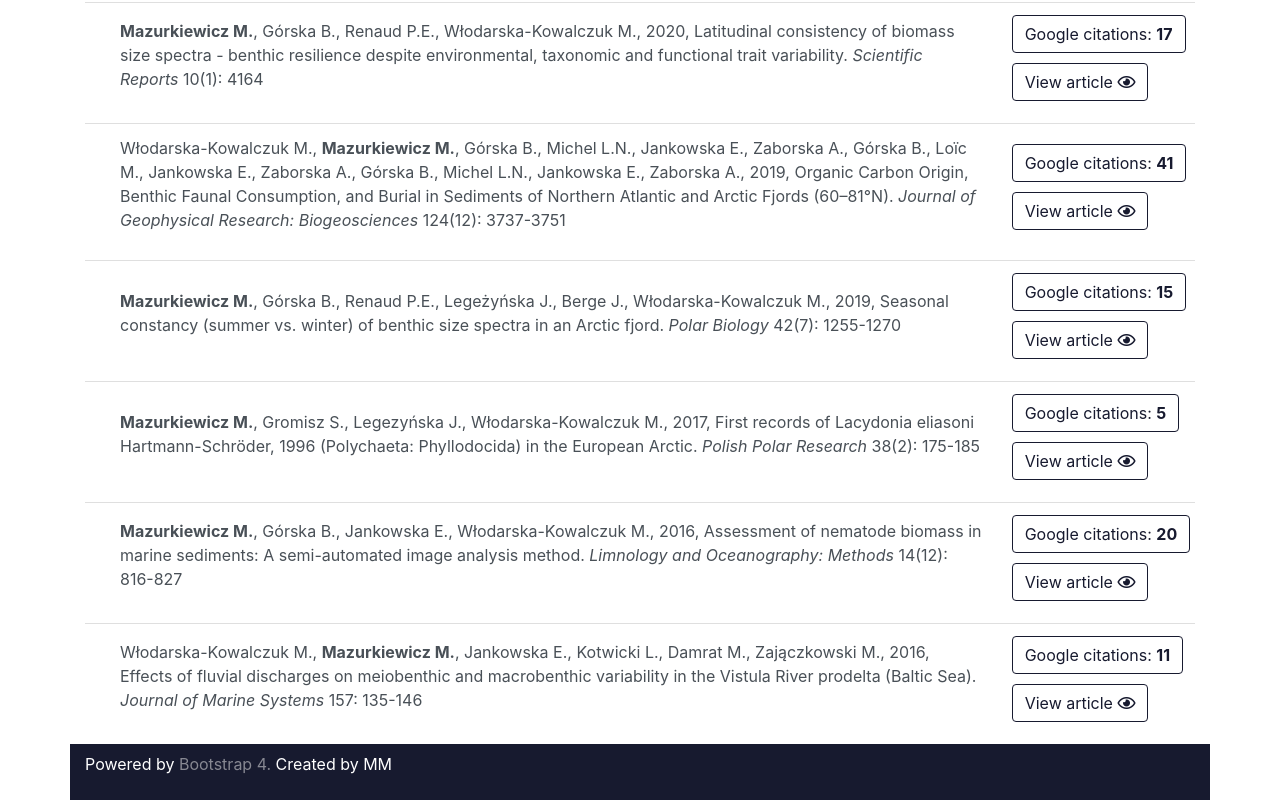
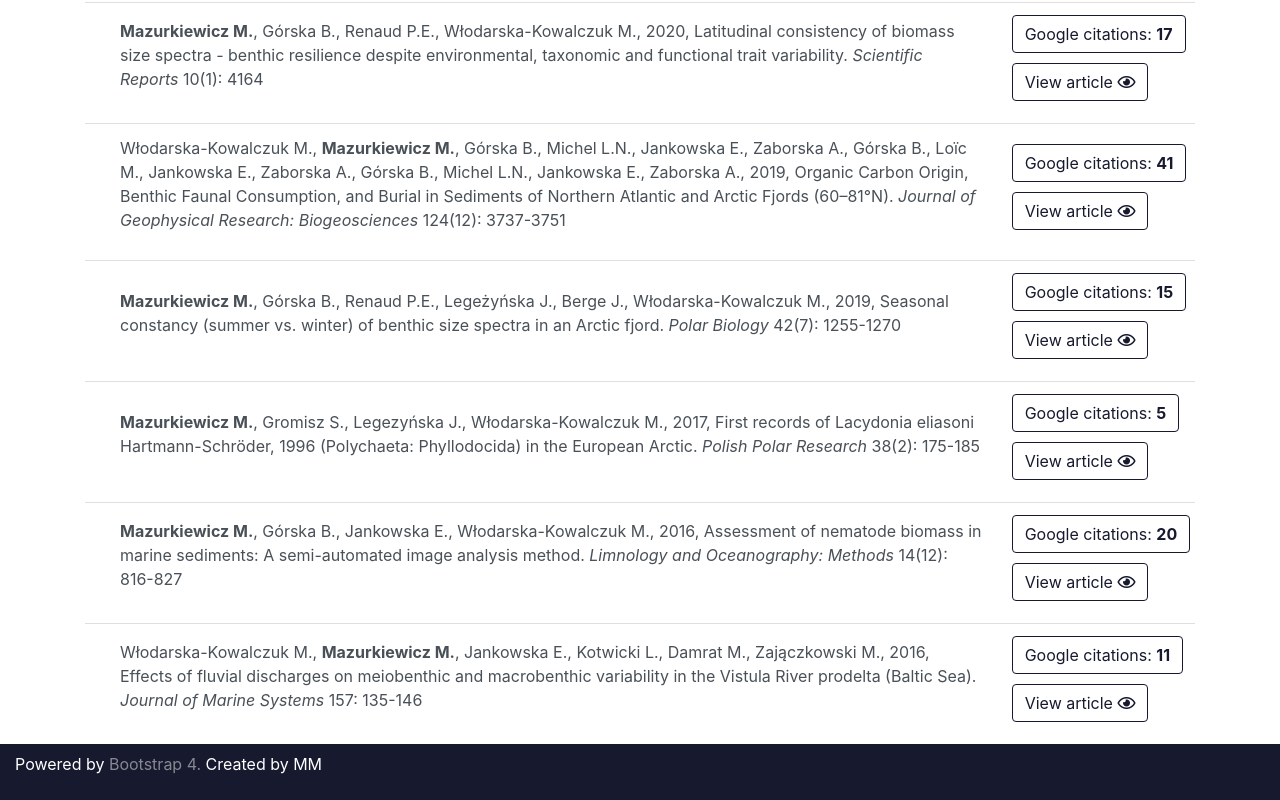
Before and after one commit to MMikolaj/My-Publications-With-GScholar-Citations, a plain HTML site: page index.html in a window 1280 px wide. Shown: the part 1423-2223 px from the top of the page. Drawn offline with nearby package versions, Linux system fonts and the light colour scheme.

Commit message:
footer container update

```diff
--- a/index.html
+++ b/index.html
@@ -67,7 +67,7 @@
     </div>
     </div>
 
-    <div class="container" id="footer" style="background-color: #171a2f; padding-bottom: 0.5rem; padding-top: 0.5rem;">
+    <div class="container-fluid" id="footer" style="background-color: #171a2f; padding-bottom: 0.5rem; padding-top: 0.5rem;">
 
         <p>Powered by <a href="https://getbootstrap.com/">Bootstrap 4.</a> Created by MM</p>
 
```
